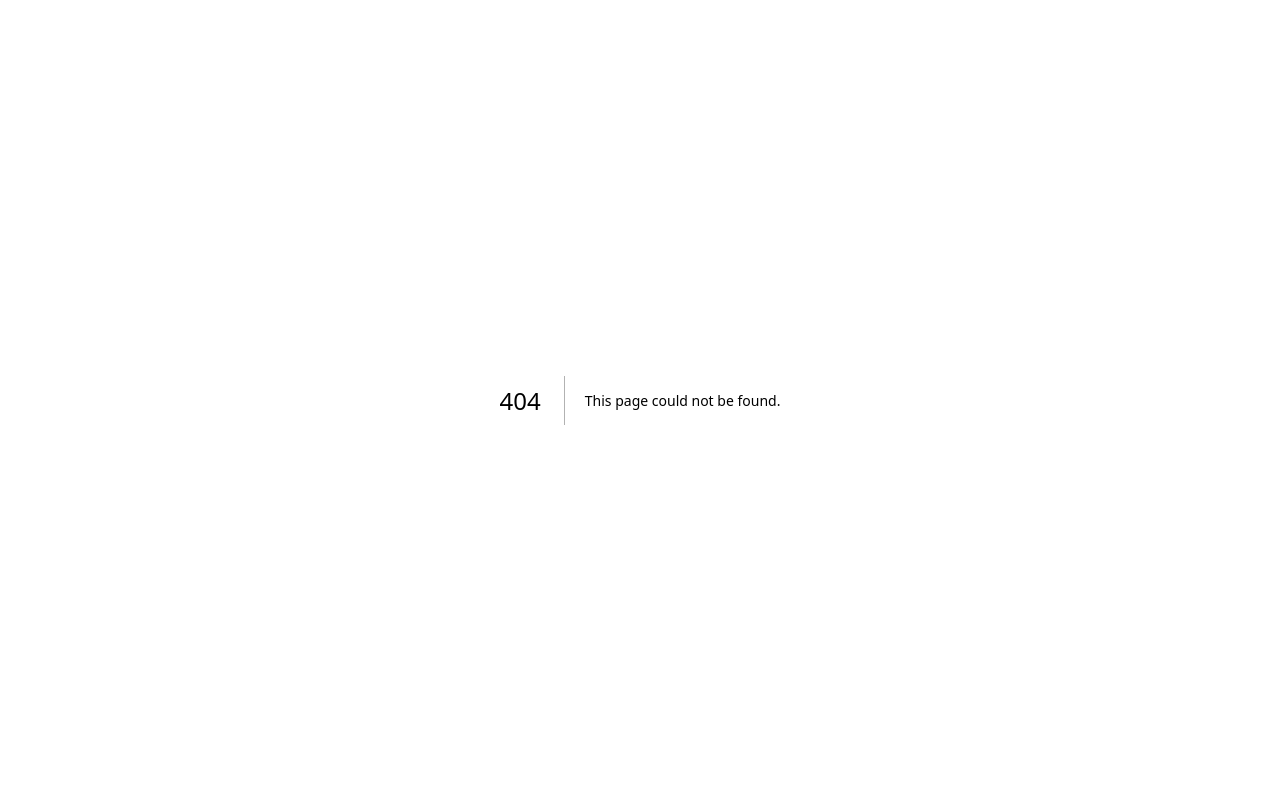
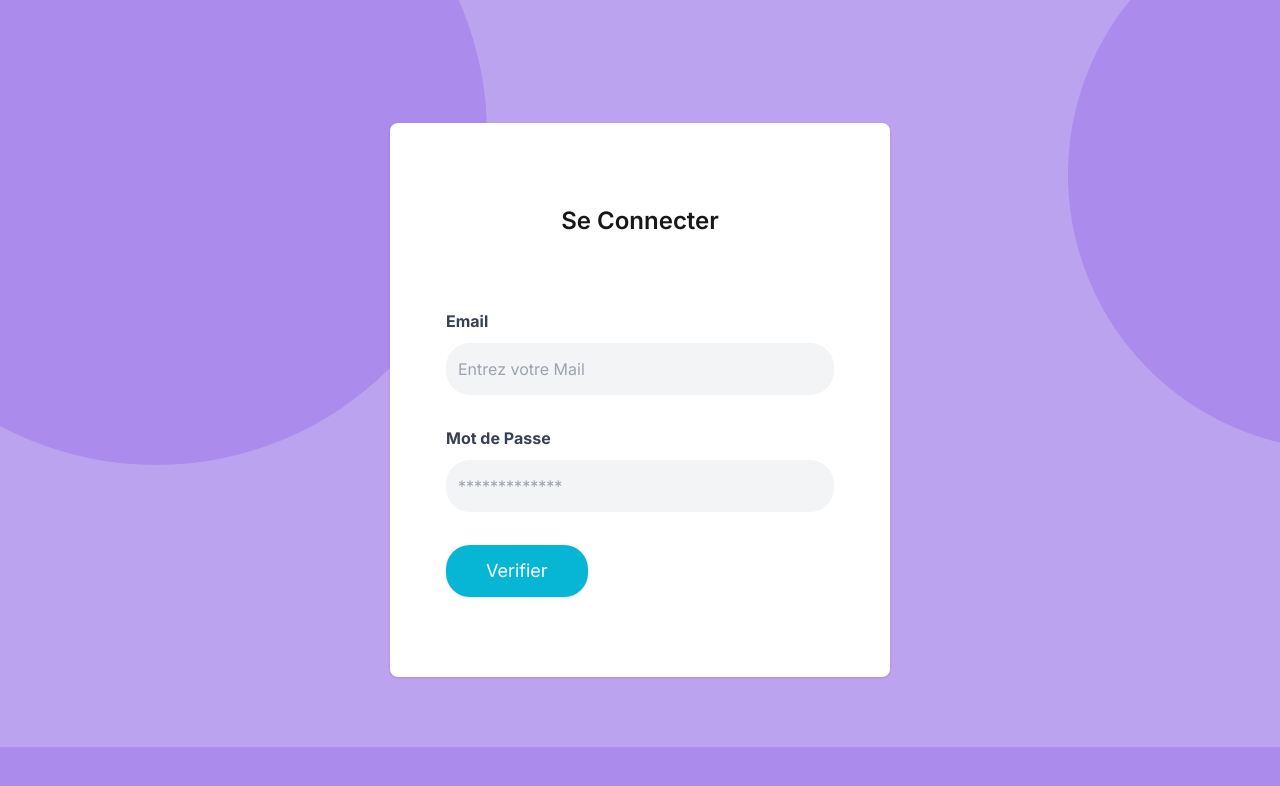
Before and after one commit to madicke12/kay-voter, a Next.js app: page /login in a window 1280 px wide. Before the commit this address had no page. Shown: the top 786 px of the page. Built offline with nearby package versions, Linux system fonts and the light colour scheme.

Commit message:
login dene

```diff
--- /dev/null
+++ b/components/inputField.tsx
@@ -0,0 +1,22 @@
+interface InputFieldProps {
+    label: string;
+    placeholder: string;
+  }
+
+  const InputField: React.FC<InputFieldProps> = ({ label, placeholder }) => {
+    return (
+      <div className="flex flex-col justify-center pt-2 pb-px mt-5 bg-black bg-opacity-0">
+        <label htmlFor={label} className="font-bold text-gray-700">
+          {label}
+        </label>
+        <input
+          type="text"
+          id={label}
+          className="justify-center items-start px-3 py-3 mt-2 whitespace-nowrap bg-gray-100 rounded-3xl text-neutral-300 max-md:pr-5"
+          placeholder={placeholder}
+        />
+      </div>
+    );
+  };
+
+  export default InputField
--- /dev/null
+++ b/components/login.tsx
@@ -0,0 +1,33 @@
+import InputField from "./inputField";
+
+const { default: Image } = require("next/image");
+
+
+
+const Login = () => {
+  return (
+    <div className="flex items-center justify-center min-h-screen yamba">
+      <div className="w-[500px]">
+        <div className="flex flex-col px-14 py-20 text-base leading-7 bg-white rounded-lg shadow  max-md:px-5">
+          <h1 className="self-center text-2xl font-semibold leading-9 text-center text-zinc-900">
+            Se Connecter
+          </h1>
+          <form className="mt-10 ">
+            <InputField label="Email" placeholder="Entrez votre Mail" />
+            <InputField label="Mot de Passe" placeholder="*************" />
+            <button
+              type="submit"
+              className="justify-center items-center px-10 py-3 mt-8 text-lg leading-7 text-white whitespace-nowrap bg-cyan-500 rounded-3xl shadow max-md:px-5"
+            >
+              Verifier
+            </button>
+          </form>
+        </div>
+      </div>
+    </div>
+
+
+  );
+}
+
+export default Login;
--- a/next.config.mjs
+++ b/next.config.mjs
@@ -1,4 +1,8 @@
 /** @type {import('next').NextConfig} */
-const nextConfig = {};
+const nextConfig = {
+    images: {
+        domains: ['cdn.builder.io'],
+    },
+};
 
 export default nextConfig;
--- /dev/null
+++ b/src/app/login/page.jsx
@@ -0,0 +1,11 @@
+import Login from "../../../components/login"
+
+const page =()=>{
+    return(
+        <div>
+       <Login/>
+        </div>
+    )
+}
+
+export default page
```
